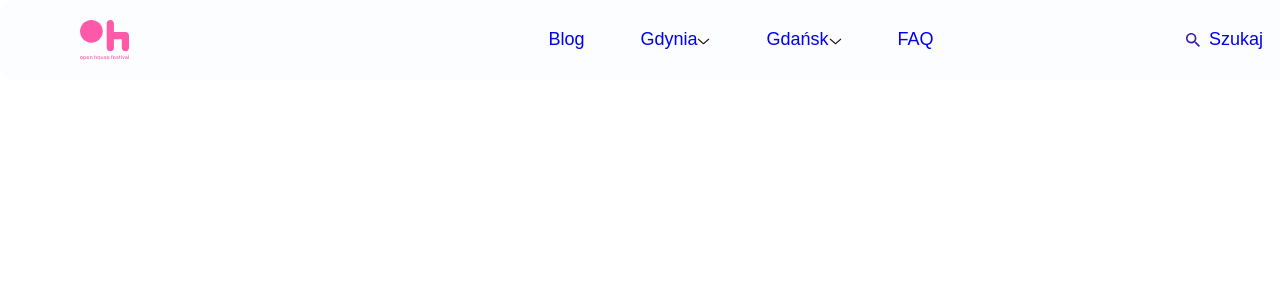
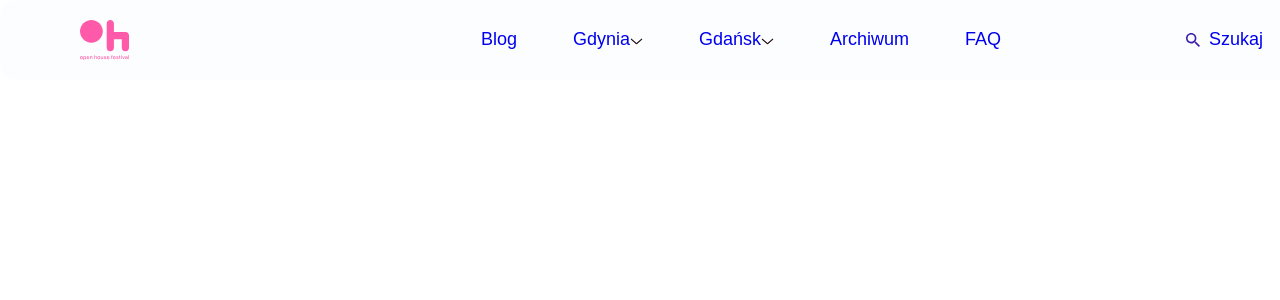
Before and after one commit to JasinskiSz/OH-festival-react-vite, a React (Vite) app: page / in a window 1280 px wide. Shown: the top 300 px of the page. Built offline with nearby package versions, Linux system fonts and the light colour scheme.

Commit message:
feat: add navbar archive button
add button "Archiwum" to the navbar

```diff
--- a/src/components/page-nav/PageNav.tsx
+++ b/src/components/page-nav/PageNav.tsx
@@ -14,6 +14,7 @@ const PageNav: React.FC = () => {
                     <NavButton link='#' text='Blog' type='link'></NavButton>
                     <NavButton link='#' text='Gdynia' type='dropdown'></NavButton>
                     <NavButton link='#' text='Gdańsk' type='dropdown'></NavButton>
+                    <NavButton link='#' text='Archiwum' type='link'></NavButton>
                     <NavButton link='#' text='FAQ' type='link'></NavButton>
                 </div>
                 <div className="icons-container">
```
